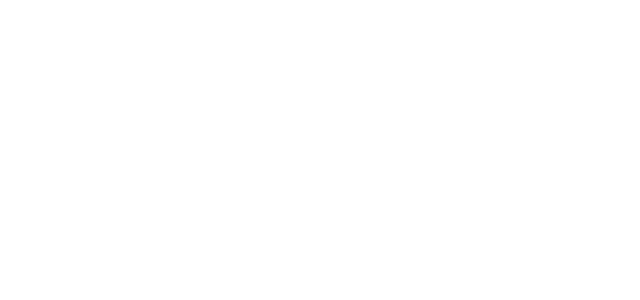
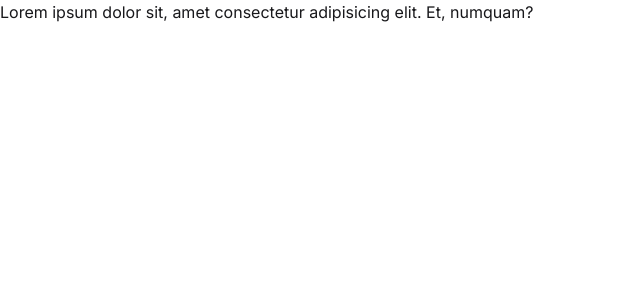
Before and after one commit to niloy1hasan/Customer-Support-Ticketing-System, a React (Vite) app: page / in a window 1280 px wide. Shown: the top 300 px of the page, without its empty margins (0-640 px from the left). Built offline with nearby package versions, Linux system fonts and the light colour scheme.

Commit message:
google font added

```diff
--- a/index.html
+++ b/index.html
@@ -3,8 +3,11 @@
   <head>
     <meta charset="UTF-8" />
     <link rel="icon" type="image/svg+xml" href="/vite.svg" />
+    <link rel="preconnect" href="https://fonts.googleapis.com">
+    <link rel="preconnect" href="https://fonts.gstatic.com" crossorigin>
+    <link href="https://fonts.googleapis.com/css2?family=Inter:wght@400;500;600;700&display=swap" rel="stylesheet">
     <meta name="viewport" content="width=device-width, initial-scale=1.0" />
-    <title>customer-support-ticketing-system</title>
+    <title>customer support ticketing system</title>
   </head>
   <body>
     <div id="root"></div>
--- a/src/App.jsx
+++ b/src/App.jsx
@@ -4,7 +4,7 @@
 
   return (
     <>
-
+      <h1>Lorem ipsum dolor sit, amet consectetur adipisicing elit. Et, numquam?</h1>
     </>
   )
 }
--- a/src/index.css
+++ b/src/index.css
@@ -1,2 +1,6 @@
 @import "tailwindcss";
 @plugin "daisyui";
+
+body {
+  font-family: 'Inter', sans-serif;
+}
```
